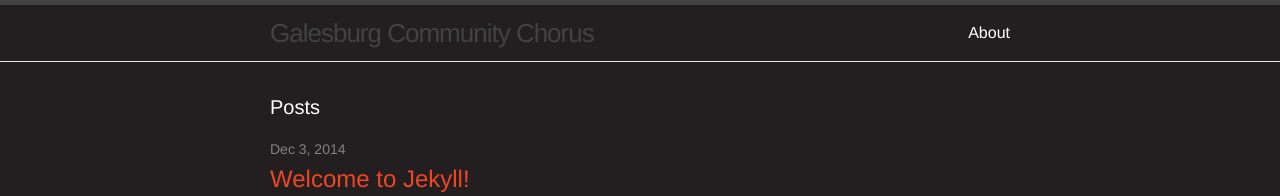
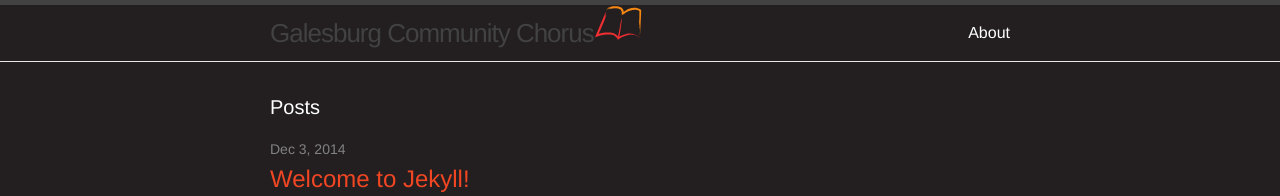
Before and after one commit to galesburgchorus/galesburgchorus.github.io, a Jekyll site: the page built from index.html, in a window 1280 px wide. Shown: the top 196 px of the page. Built offline with Jekyll 4.4.1, drawn with Linux system fonts in a browser that asks for light colours.

Commit message:
Add logo to header.

```diff
--- a/_includes/header.html
+++ b/_includes/header.html
@@ -3,6 +3,7 @@
   <div class="wrapper">
 
     <a class="site-title" href="{{ site.baseurl }}/">{{ site.title }}</a>
+    <img src="img/logo.svg"/>
 
     <nav class="site-nav">
       <a href="#" class="menu-icon">
```
Also changed, not shown: img/logo.svg (added).
